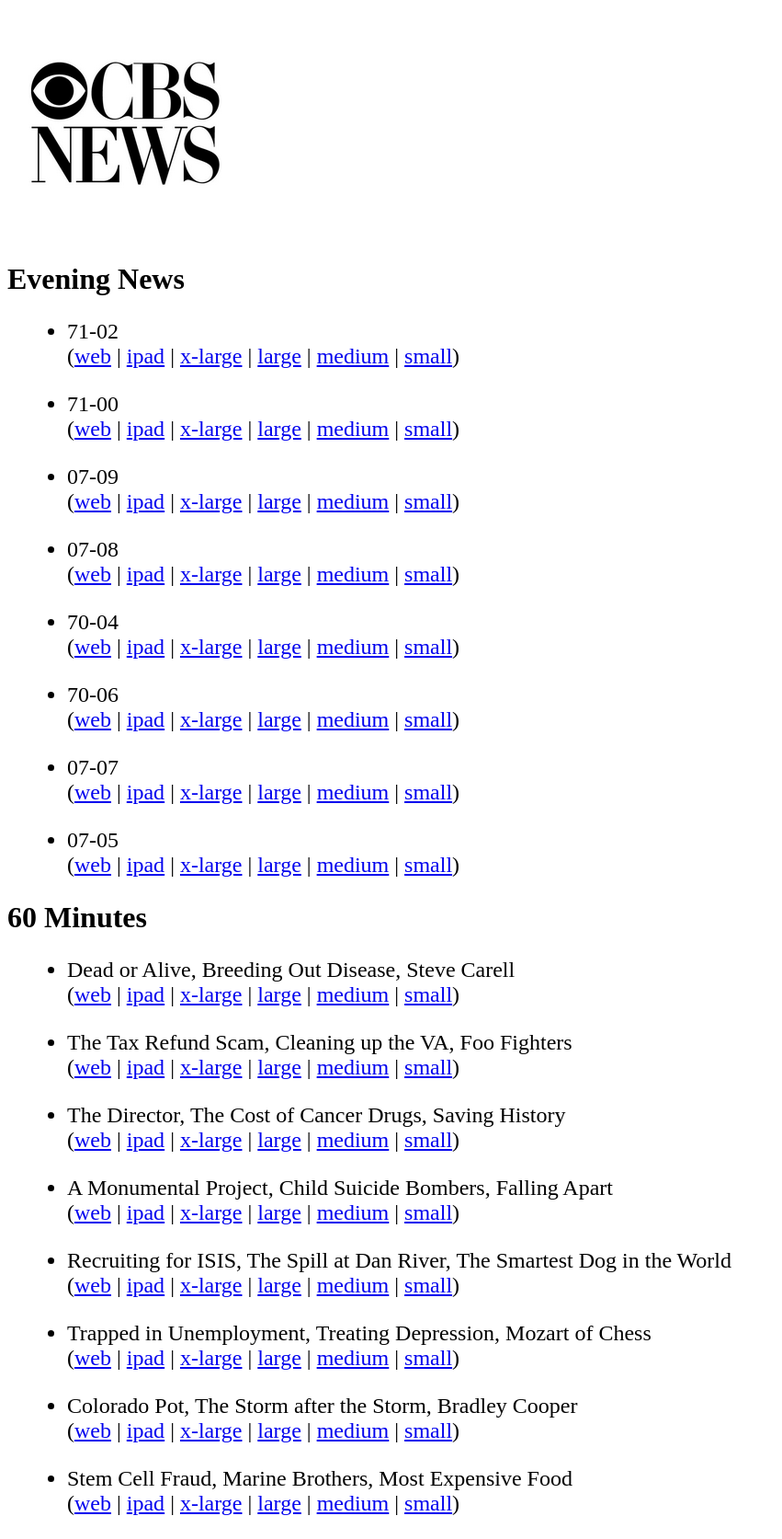
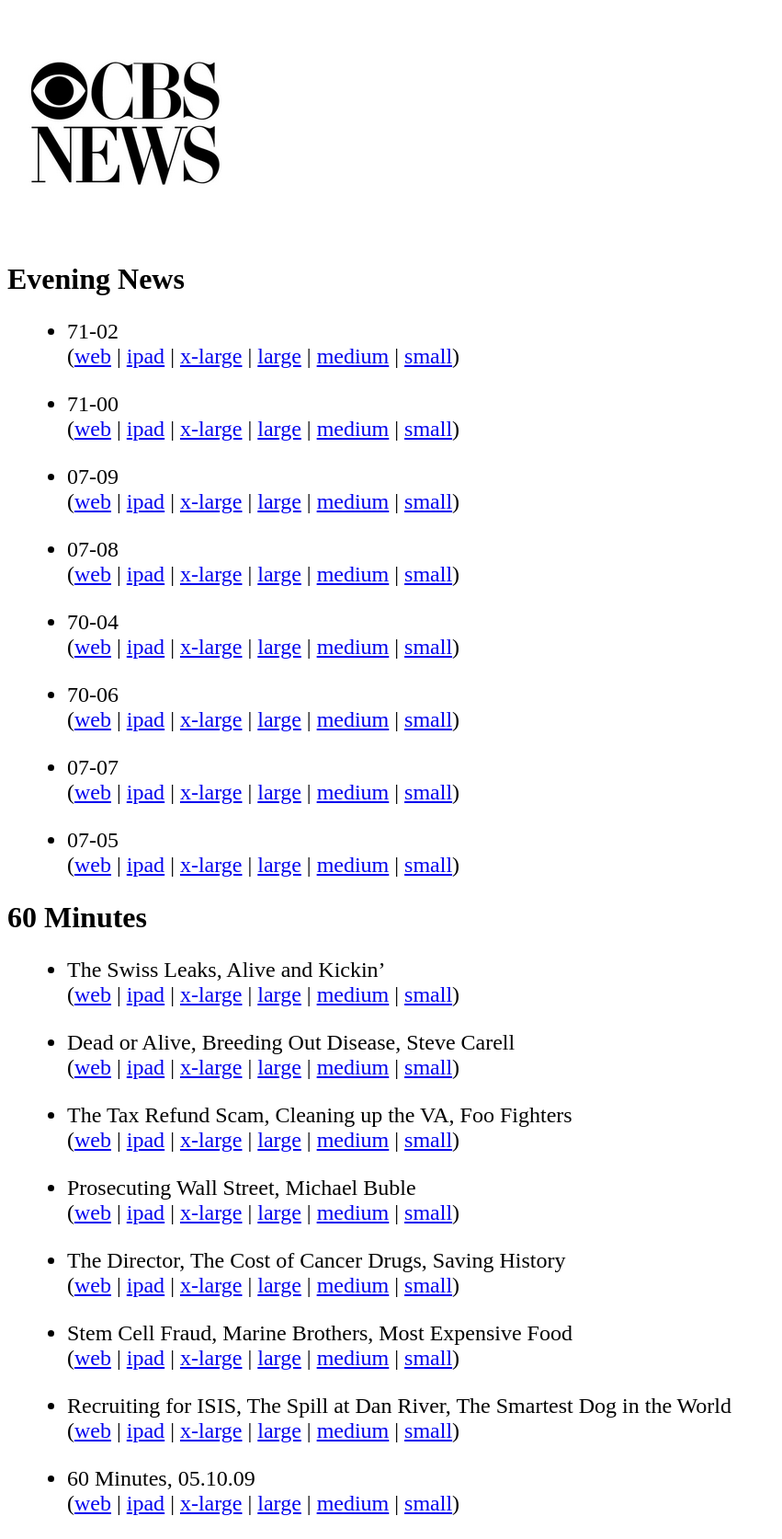
Before and after one commit to jkutner/cbsfeed, a Jekyll site: the page built from index.html, in a window 1280 px wide. Shown: the whole page at 92% size, without its empty margins (0-851 px from the left). Built offline with Jekyll 4.4.1, drawn with Linux system fonts in a browser that asks for light colours; nearby versions of some CDN libraries.

Commit message:
Updating with latest episdoes

```diff
--- a/_data/sixtymin.yml
+++ b/_data/sixtymin.yml
@@ -1,4 +1,13 @@
 ---
+- title: The Swiss Leaks, Alive and Kickin&rsquo;
+  links:
+    orig: /videos/the-swiss-leaks-alive-and-kickin/
+    ipad: ''
+    mp4_240: ''
+    mp4_740: ''
+    mp4_796: ''
+    mp4_1296: ''
+  date: The Swiss Leaks, Alive and Kickin&rsquo;
 - title: Dead or Alive, Breeding Out Disease, Steve Carell
   links:
     orig: /videos/dead-or-alive-breeding-out-disease-steve-carell/
@@ -17,6 +26,15 @@
     mp4_796: ''
     mp4_1296: ''
   date: The Tax Refund Scam, Cleaning up the VA, Foo Fighters
+- title: Prosecuting Wall Street, Michael Buble
+  links:
+    orig: /videos/prosecuting-wall-street-michael-buble-2/
+    ipad: ''
+    mp4_240: ''
+    mp4_740: ''
+    mp4_796: ''
+    mp4_1296: ''
+  date: Prosecuting Wall Street, Michael Buble
 - title: The Director, The Cost of Cancer Drugs, Saving History
   links:
     orig: /videos/the-director-the-cost-of-cancer-drugs-saving-history/
@@ -26,15 +44,15 @@
     mp4_796: media\/2015\/06\/20\/468584003573\/60_0621_Full_V4_409891_796.mp4
     mp4_1296: media\/2015\/06\/20\/468584003573\/60_0621_Full_V4_409891_1296.mp4
   date: The Director, The Cost of Cancer Drugs, Saving History
-- title: A Monumental Project, Child Suicide Bombers, Falling Apart
+- title: Stem Cell Fraud, Marine Brothers, Most Expensive Food
   links:
-    orig: /videos/a-monumental-project-child-suicide-bombers-falling-apart/
+    orig: /videos/stem-cell-fraud-marine-brothers-most-expensive-food-2/
     ipad: ''
     mp4_240: ''
     mp4_740: ''
     mp4_796: ''
     mp4_1296: ''
-  date: A Monumental Project, Child Suicide Bombers, Falling Apart
+  date: Stem Cell Fraud, Marine Brothers, Most Expensive Food
 - title: Recruiting for ISIS, The Spill at Dan River, The Smartest Dog in the World
   links:
     orig: /videos/recruiting-for-isis-the-spill-at-dan-river-the-smartest-dog-in-the-world/
@@ -44,30 +62,12 @@
     mp4_796: ''
     mp4_1296: ''
   date: Recruiting for ISIS, The Spill at Dan River, The Smartest Dog in the World
-- title: Trapped in Unemployment, Treating Depression, Mozart of Chess
+- title: 60 Minutes, 05.10.09
   links:
-    orig: /videos/trapped-in-unemployment-treating-depression-mozart-of-chess-2/
+    orig: /videos/60-minutes-05-10-09/
     ipad: ''
     mp4_240: ''
     mp4_740: ''
     mp4_796: ''
     mp4_1296: ''
-  date: Trapped in Unemployment, Treating Depression, Mozart of Chess
-- title: Colorado Pot, The Storm after the Storm, Bradley Cooper
-  links:
-    orig: /videos/colorado-pot-the-storm-after-the-storm-bradley-cooper/
-    ipad: ''
-    mp4_240: ''
-    mp4_740: ''
-    mp4_796: ''
-    mp4_1296: ''
-  date: Colorado Pot, The Storm after the Storm, Bradley Cooper
-- title: Stem Cell Fraud, Marine Brothers, Most Expensive Food
-  links:
-    orig: /videos/stem-cell-fraud-marine-brothers-most-expensive-food-2/
-    ipad: ''
-    mp4_240: ''
-    mp4_740: ''
-    mp4_796: ''
-    mp4_1296: ''
-  date: Stem Cell Fraud, Marine Brothers, Most Expensive Food
+  date: 60 Minutes, 05.10.09
```
